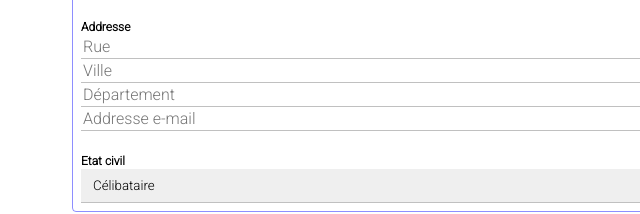
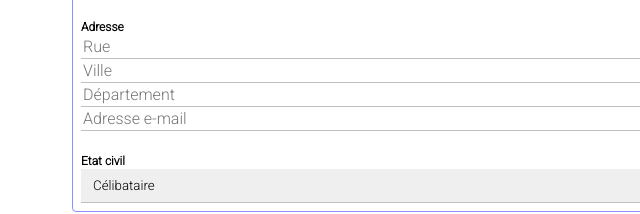
Before and after one commit to user10599/html-forms, a plain HTML site: page Forms/visite-medicale.html in a window 1280 px wide. Shown: the part 506-720 px from the top of the page, 0-640 px from the left. Drawn offline with nearby package versions, Linux system fonts and the light colour scheme.

Commit message:
Update visite-medicale.html

```diff
--- a/Forms/visite-medicale.html
+++ b/Forms/visite-medicale.html
@@ -68,11 +68,11 @@
                 <label for="">Féminin</label>
                 <input type="checkbox" name="female" id=""><br>
                 <input type="tel" name="" id="" placeholder="Numéro de téléphone"><br>
-                <label for="">Addresse</label><br>
+                <label for="">Adresse</label><br>
                 <input type="text" name="" id="" placeholder="Rue">
                 <input type="text" name="" id="" placeholder="Ville">
                 <input type="text" name="" id="" placeholder="Département">
-                <input type="email" name="" placeholder="Addresse e-mail" id=""><br>
+                <input type="email" name="" placeholder="Adresse e-mail" id=""><br>
                 <label>Etat civil</label><br>
                 <select name="" id="">
                     <option value="">Célibataire</option>
```
